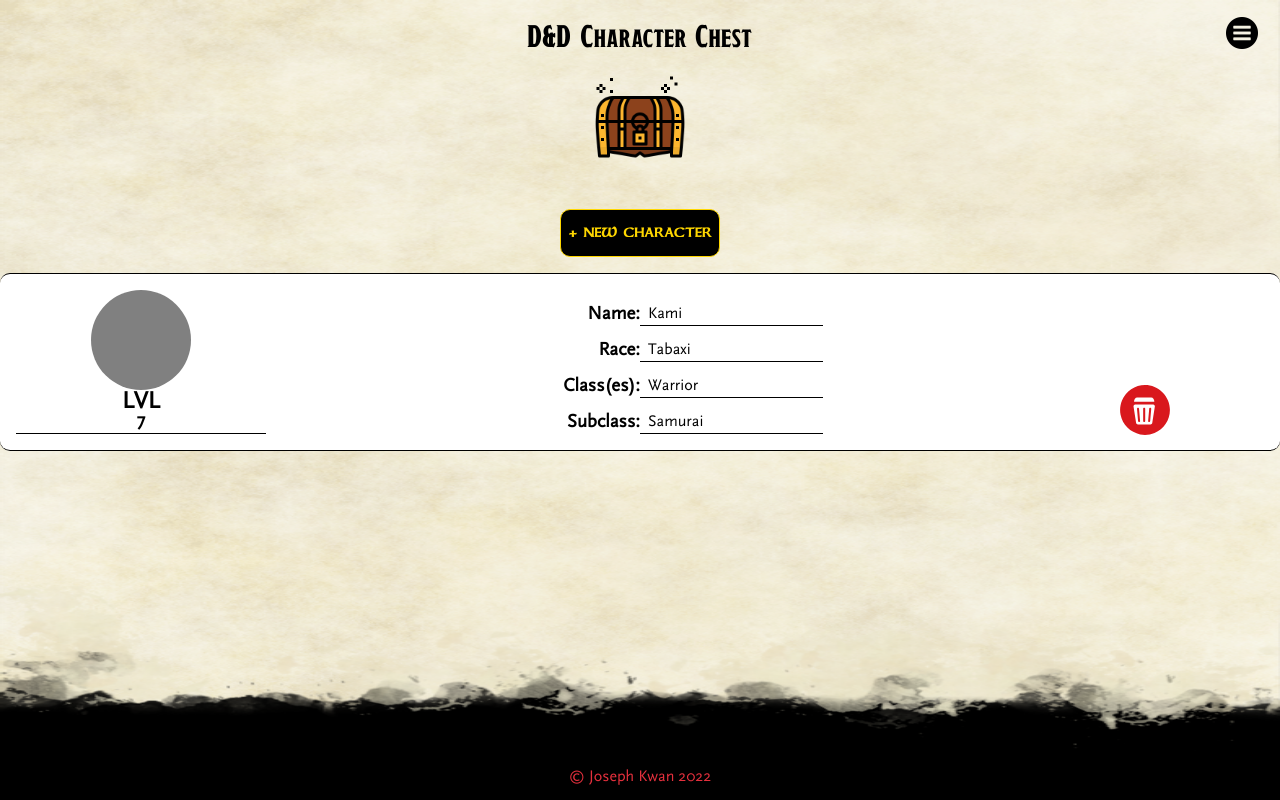
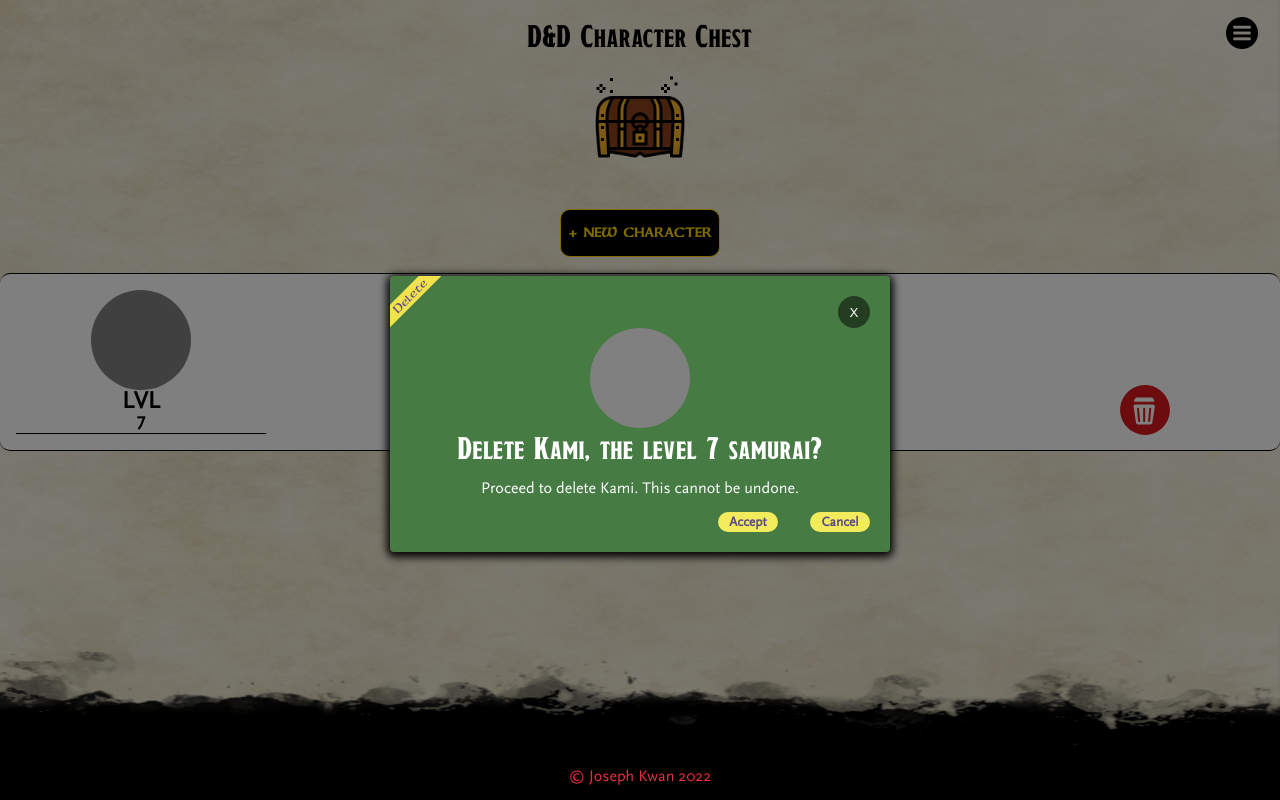
Before and after one commit to jtkwan91/joseph-kwan-capstone, a React (Create React App) app in the folder client/: page /characters in a window 1280 px wide. Both pictures are taken after a click on the button 1139 px from the left and 409 px from the top of the page. Built offline with nearby package versions, Linux system fonts and the light colour scheme.

Commit message:
delete modal initial setup and styling done

```diff
--- a/client/src/components/DeleteModal/DeleteModal.js
+++ b/client/src/components/DeleteModal/DeleteModal.js
@@ -1,8 +1,24 @@
 import React from 'react'
 import './DeleteModal.scss'
 
-function DeleteModal() {
-  return <div></div>
+function DeleteModal(props) {
+    const { show, closeModal } = props;
+
+  return     <>
+    <div className={show ? "delete__overlay" : "hide"}>
+      <div className={show ? "delete" : "hide"}>
+        <div className='delete__banner'>Delete</div>
+        <button className='delete__x' onClick={closeModal}>X</button>
+        <div className='delete__avatar'></div>
+        <h1 className='delete__header'>Delete Kami, the level 7 samurai?</h1>
+        <p className='delete__content'>Proceed to delete Kami.  This cannot be undone. </p>
+        <div className='delete__buttons'>
+        <button className='delete__accept'>Accept</button>
+        <button className='delete__cancel' onClick={closeModal}>Cancel</button>
+        </div>
+      </div>
+    </div>
+  </>
 }
 
 export default DeleteModal
--- a/client/src/components/DeleteModal/DeleteModal.scss
+++ b/client/src/components/DeleteModal/DeleteModal.scss
@@ -0,0 +1,91 @@
+@use "../../styles/mixins.scss" as *;
+
+.show {
+  display: flex;
+}
+.hide {
+  display: none;
+}
+
+.delete {
+  width: 500px;
+  margin: 0px auto;
+  padding: 20px;
+  background-color: #467b43;
+  border-radius: 4px;
+  transform: translateY(100%);
+  transition: transform 0.5s ease;
+  box-shadow: 0 2px 8px 3px;
+  overflow: hidden;
+  display: flex;
+  flex-direction: column;
+
+  &__overlay {
+    position: fixed;
+    top: 0;
+    left: 0;
+    width: 100%;
+    height: 100%;
+    background: rgba(0, 0, 0, 0.5);
+  }
+
+  &__banner {
+    background-color: #f2e24c;
+    text-align: center;
+    height: 1rem;
+    width: 5rem;
+    transform: rotate(-45deg);
+    position: absolute;
+    top: 12px;
+    left: -20px;
+    font-size: 12px;
+    color: #59478b;
+    padding: 0.1rem;
+    font-family: Dalelands;
+  }
+
+  &__x {
+    color: white;
+    width: 2rem;
+    height: 2rem;
+    background: rgba(0, 0, 0, 0.5);
+    border-radius: 50%;
+    border: none;
+    align-self: flex-end;
+  }
+
+  &__avatar {
+    width: 100px;
+    height: 100px;
+    background-color: grey;
+    border-radius: 50%;
+    align-self: center;
+  }
+
+  &__header {
+    color: white;
+    margin: 0 auto;
+  }
+
+  &__content {
+    color: white;
+    margin: 1rem auto;
+  }
+
+  &__buttons {
+    display: flex;
+    justify-content: flex-end;
+  }
+
+  &__accept {
+    @include button;
+    background-color: #f2eb5b;
+    color: #59478b;
+  }
+  &__cancel {
+    @include button;
+    background-color: #f2eb5b;
+    color: #59478b;
+    margin-left: 2rem;
+  }
+}
--- a/client/src/pages/CharacterList/CharacterList.js
+++ b/client/src/pages/CharacterList/CharacterList.js
@@ -1,8 +1,14 @@
-import React from 'react'
+import React, { useState } from 'react'
 import './CharacterList.scss'
 import trash from '../../assets/icons/trash.svg'
+import DeleteModal from '../../components/DeleteModal/DeleteModal'
+
 
 function CharacterList() {
+const [show, setShow] = useState(false)
+const handleDeleteModal = () => setShow(true)
+const closeModal = () => setShow(false)
+
 
   return <div className='char-list'>
       <button className='char-list__add'>+ NEW CHARACTER</button>
@@ -23,7 +29,8 @@ function CharacterList() {
         </div>
 
         <div className='char-list__card--right'>
-            <button className='char-list__card--right-button'><img className='char-list__card--right-image' src={trash} alt="trash icon" /></button>
+            <button className='char-list__card--right-button' onClick={handleDeleteModal}><img className='char-list__card--right-image' src={trash} alt="trash icon" /></button>
+            <DeleteModal closeModal={closeModal} show={show} />
         </div>
 
       </div>
```
